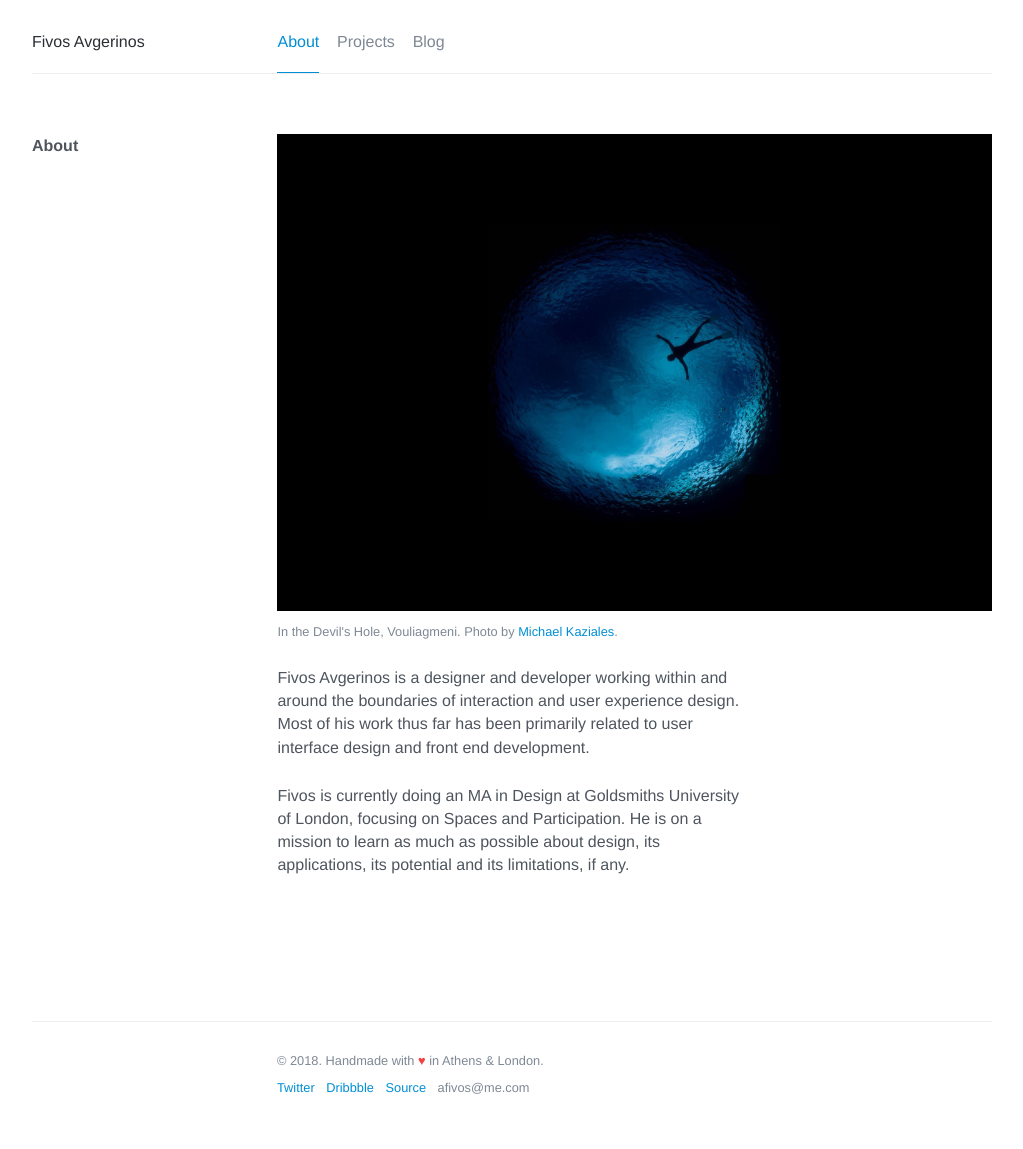
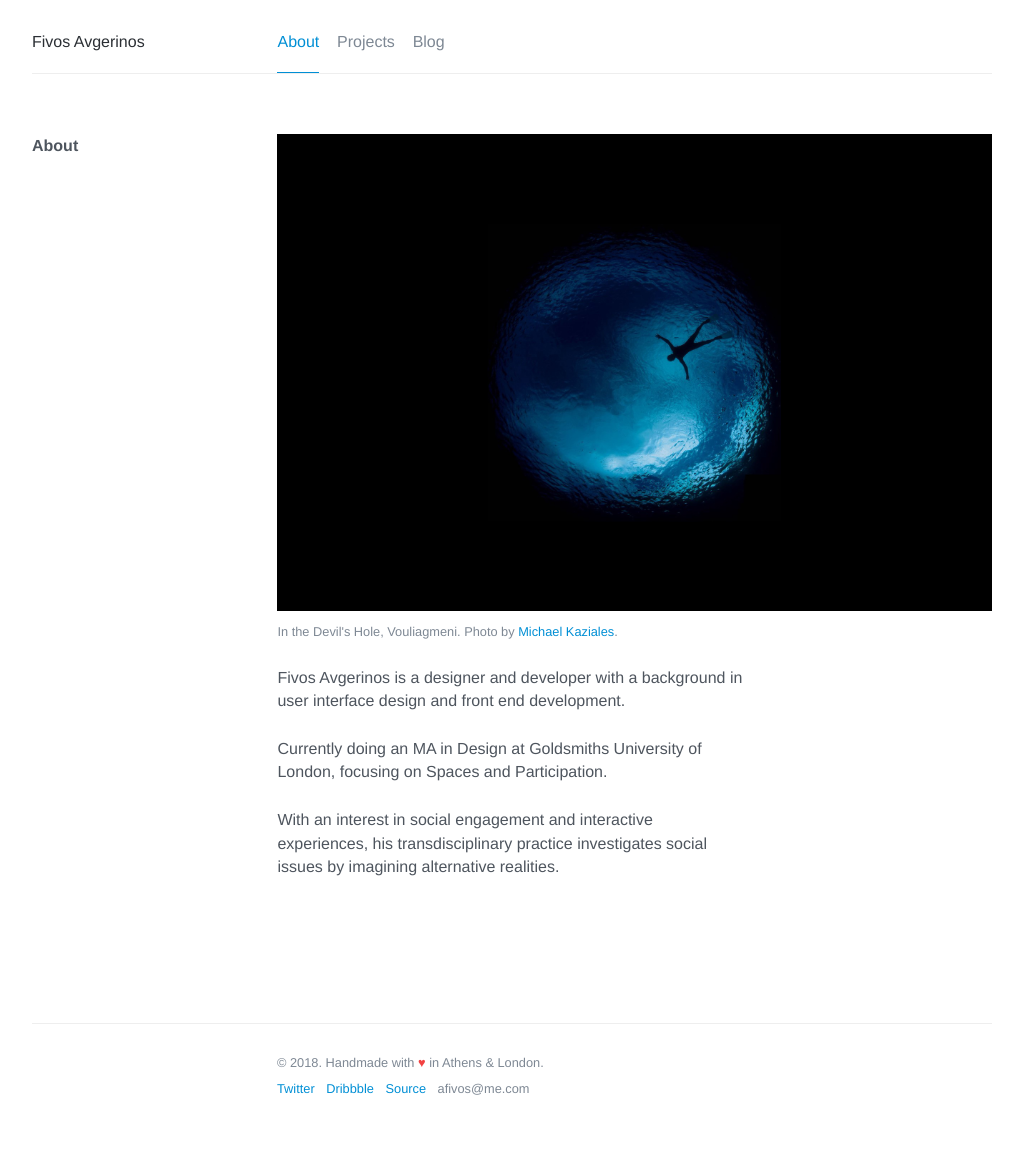
Before and after one commit to afivos/afivos.com, a Jekyll site: the page built from index.md, in a window 1280 px wide. Shown: the whole page, without its empty margins (128-1151 px from the left). Built offline with Jekyll 4.4.1, drawn with Linux system fonts in a browser that asks for light colours; nearby versions of some CDN libraries; comment, search, counter and statistics services are not loaded.

Commit message:
Update bio

```diff
--- a/index.md
+++ b/index.md
@@ -7,6 +7,8 @@ title: About
     <figcaption>In the Devil's Hole, Vouliagmeni. Photo by <a href="https://www.instagram.com/mkaziales">Michael Kaziales</a>.</figcaption>
 </figure>
 
-Fivos Avgerinos is a designer and developer working within and around the boundaries of interaction and user experience design. Most of his work thus far has been primarily related to user interface design and front end development.
+Fivos Avgerinos is a designer and developer with a background in user interface design and front end development.
 
-Fivos is currently doing an MA in Design at Goldsmiths University of London, focusing on Spaces and Participation. He is on a mission to learn as much as possible about design, its applications, its potential and its limitations, if any.
+Currently doing an MA in Design at Goldsmiths University of London, focusing on Spaces and Participation.
+
+With an interest in social engagement and interactive experiences, his transdisciplinary practice investigates social issues by imagining alternative realities.
```
